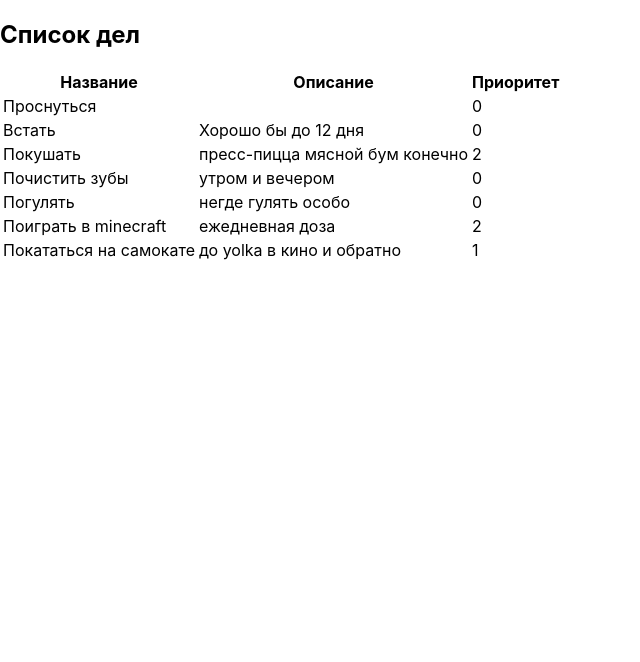
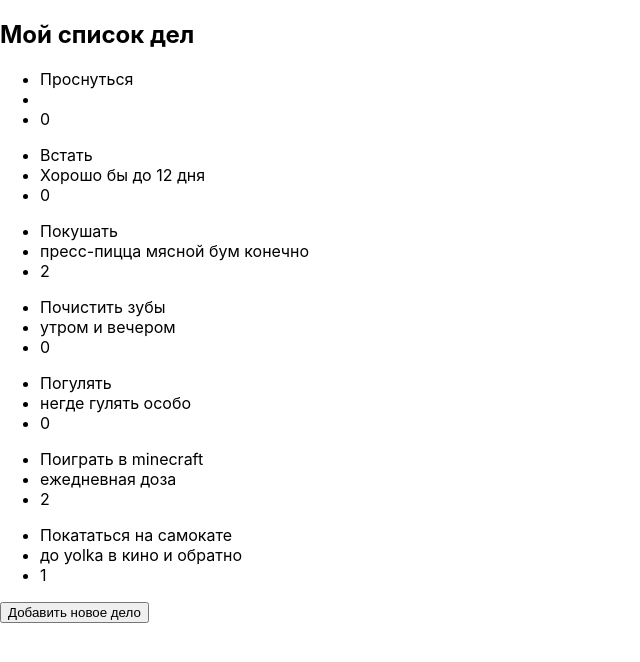
Before and after one commit to ShestakovAndrew/ReactStudy, a React (Create React App) app in the folder todo-list-project/: page /view-todo-list in a window 1280 px wide. Shown: the top 662 px of the page, without its empty margins (0-640 px from the left). Built offline with nearby package versions, Linux system fonts and the light colour scheme.

Commit message:
обновил отображение задач, убрал тег table

```diff
--- a/todo-list-project/src/pages/todoList/TodoList.tsx
+++ b/todo-list-project/src/pages/todoList/TodoList.tsx
@@ -1,29 +1,24 @@
 import {useTodoListSelector} from "../../redux/hooks/useTodoListSelector";
+import {TodoElementType} from "../../mock/todo.types";
+import {TodoListItem} from "./todoListItem/TodoListItem";
 
 export const TodoList = () => {
-    const todoList = useTodoListSelector()
+    const todoList: TodoElementType[] = useTodoListSelector()
 
     return (
         <div>
-            <h2>Список дел</h2>
-            <table className='todoTable'>
-                <thead>
-                <tr>
-                    <th>Название</th>
-                    <th>Описание</th>
-                    <th>Приоритет</th>
-                </tr>
-                </thead>
-                <tbody>
-                    {todoList.map(todoElement => (
-                        <tr key={todoElement.id}>
-                            <td>{todoElement.title}</td>
-                            <td>{todoElement.description}</td>
-                            <td>{todoElement.priority}</td>
-                        </tr>
-                    ))}
-                </tbody>
-            </table>
+            <h2>Мой список дел</h2>
+            {
+                todoList.map(todoItem => (
+                    <TodoListItem
+                        title={todoItem.title}
+                        description={todoItem.description}
+                        priority={todoItem.priority}
+                    />
+                    )
+                )
+            }
+            <button>Добавить новое дело</button>
         </div>
     )
 }
--- a/todo-list-project/src/pages/todoList/todoListItem/TodoListItem.tsx
+++ b/todo-list-project/src/pages/todoList/todoListItem/TodoListItem.tsx
@@ -1,3 +1,18 @@
-export const TodoListItem = () => {
-    return <div>NavigationBar</div>
+import {TodoPriorityEnum} from "../../../mock/todo.types";
+
+type TodoElementTypeProps = {
+    title: string,
+    description: string,
+    priority: TodoPriorityEnum
 }
+
+
+export const TodoListItem = ({title, description, priority}: TodoElementTypeProps) => {
+    return (
+        <ul>
+            <li>{title}</li>
+            <li>{description}</li>
+            <li>{priority}</li>
+        </ul>
+    )
+}
```
